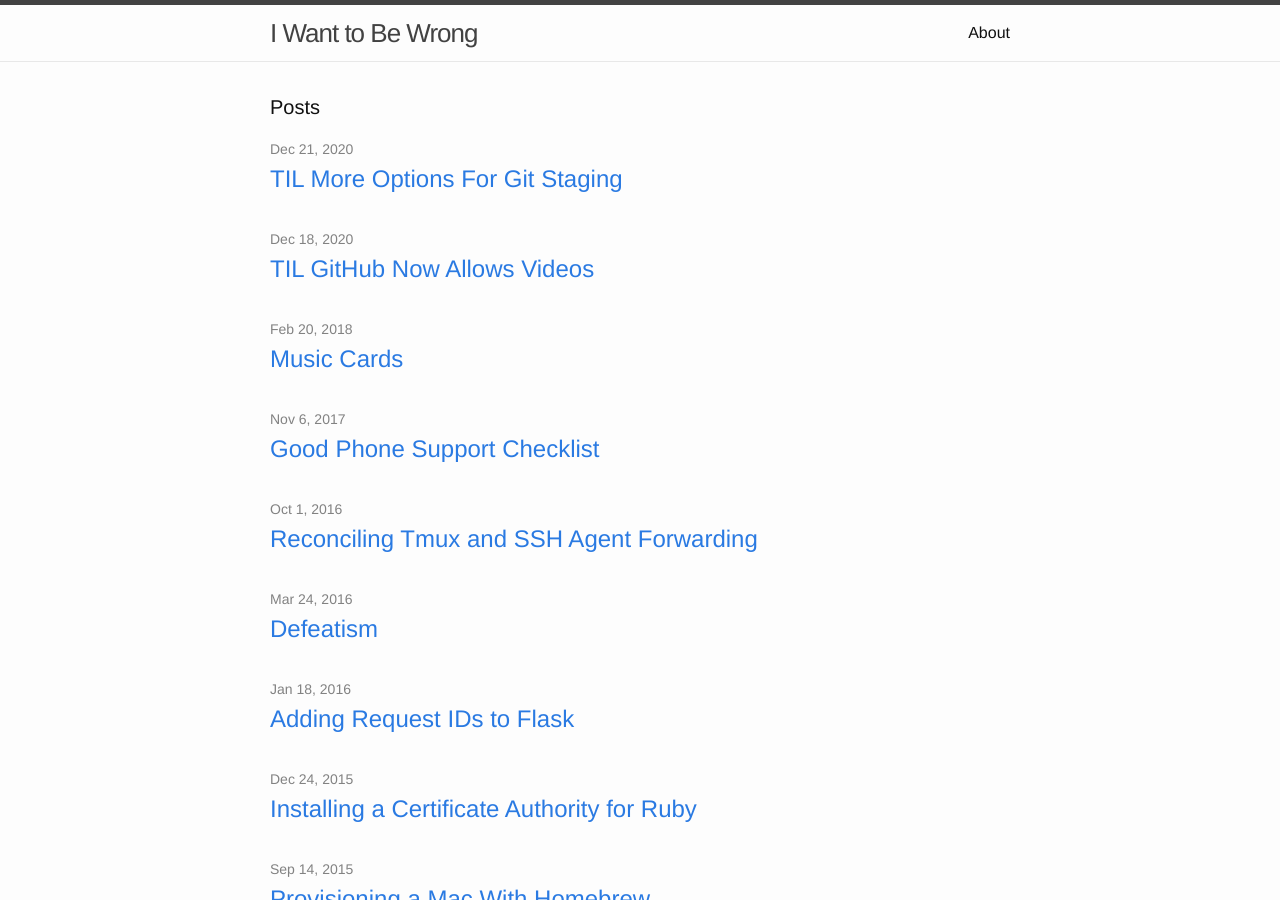
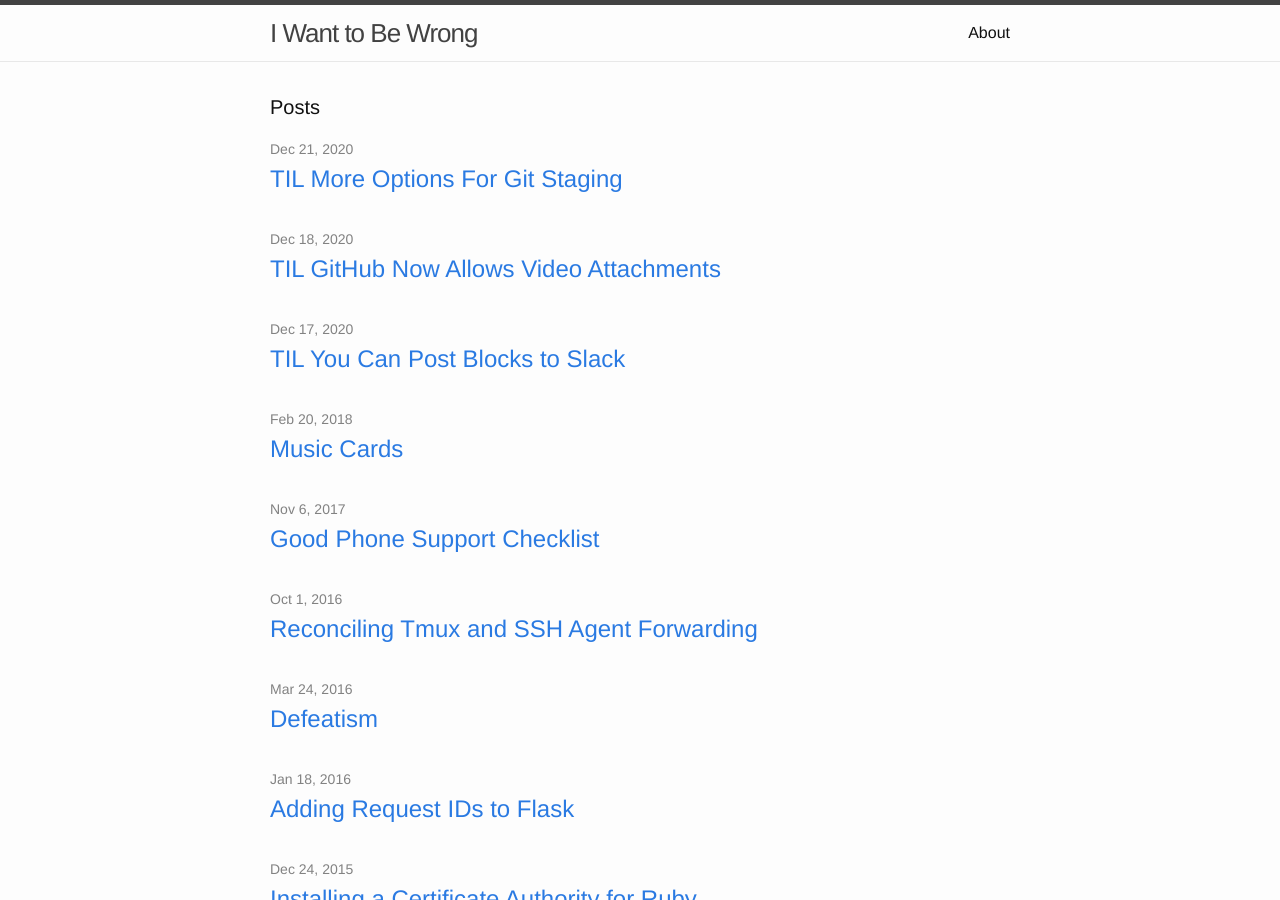
Before and after one commit to McPolemic/McPolemic.github.io, a Jekyll site: the page built from index.html, in a window 1280 px wide and 900 px high. Built offline with Jekyll 4.4.1, drawn with Linux system fonts in a browser that asks for light colours.

Commit message:
Add 2020-12-17-til-slack-blocks.md

```diff
--- a/_posts/2020-12-18-til-github-attach-movies.md
+++ b/_posts/2020-12-18-til-github-attach-movies.md
@@ -1,6 +1,6 @@
 ---
 layout: post
-title: TIL GitHub Now Allows Videos
+title: TIL GitHub Now Allows Video Attachments
 date: 2020-12-18
 ---
 
```
Also changed, not shown: _posts/2020-12-17-til-slack-blocks.md (added, +7 -0 lines).
